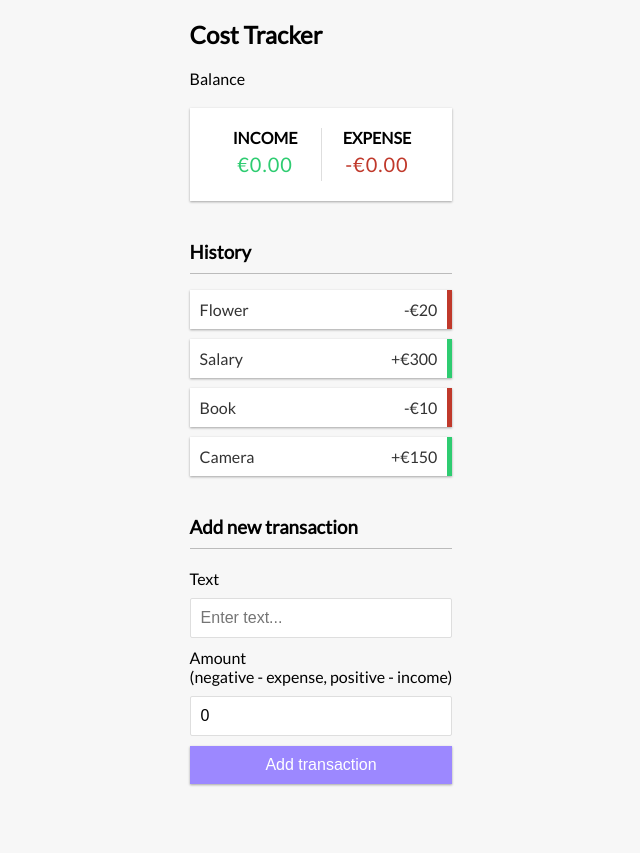
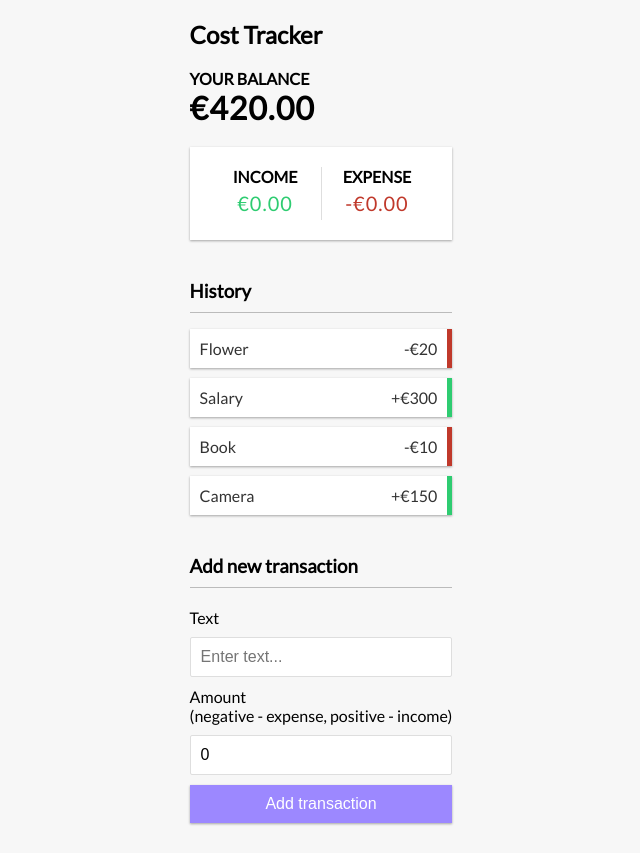
Before and after one commit to CianHub/cost-tracker, a React (Create React App) app: page / in a window 1280 px wide. Shown: the whole page, without its empty margins (319-959 px from the left). Before the commit the page ends 814 px from the top, so only its background shows below. Built offline with nearby package versions, Linux system fonts and the light colour scheme.

Commit message:
Add total

```diff
--- a/src/components/balance/balance.jsx
+++ b/src/components/balance/balance.jsx
@@ -1,9 +1,16 @@
-import React from 'react'
+import React, { useContext } from 'react'
+import { GlobalContext } from '../../context/GlobalState'
 
 export const Balance = () => {
+    const { transactions } = useContext(GlobalContext)
+
+    const amounts = transactions.map(transaction => transaction.amount);
+    const total = amounts.reduce((acc, item) => (acc += item), 0).toFixed(2);
+
     return (
         <div>
-            Balance
+            <h4>Your Balance</h4>
+            <h1 id="balance">€{total}</h1>
         </div>
     )
 }
```
